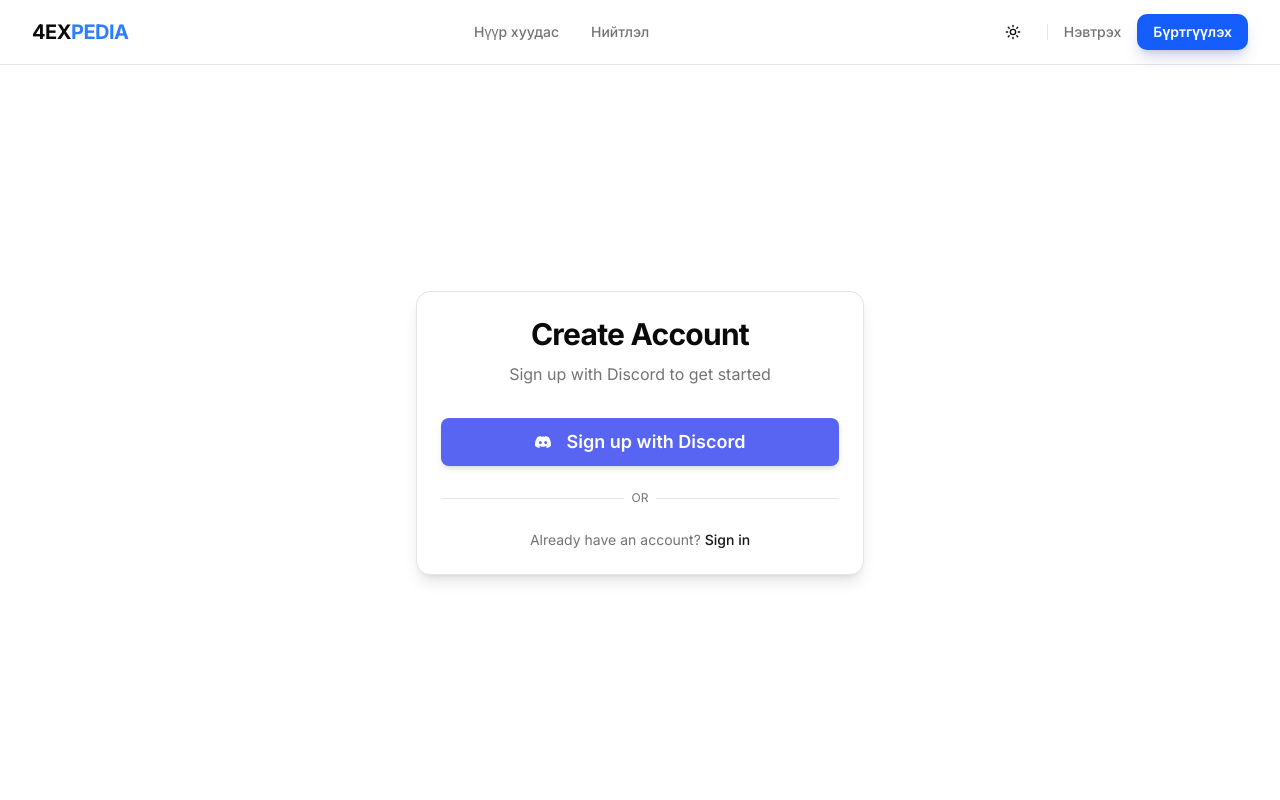
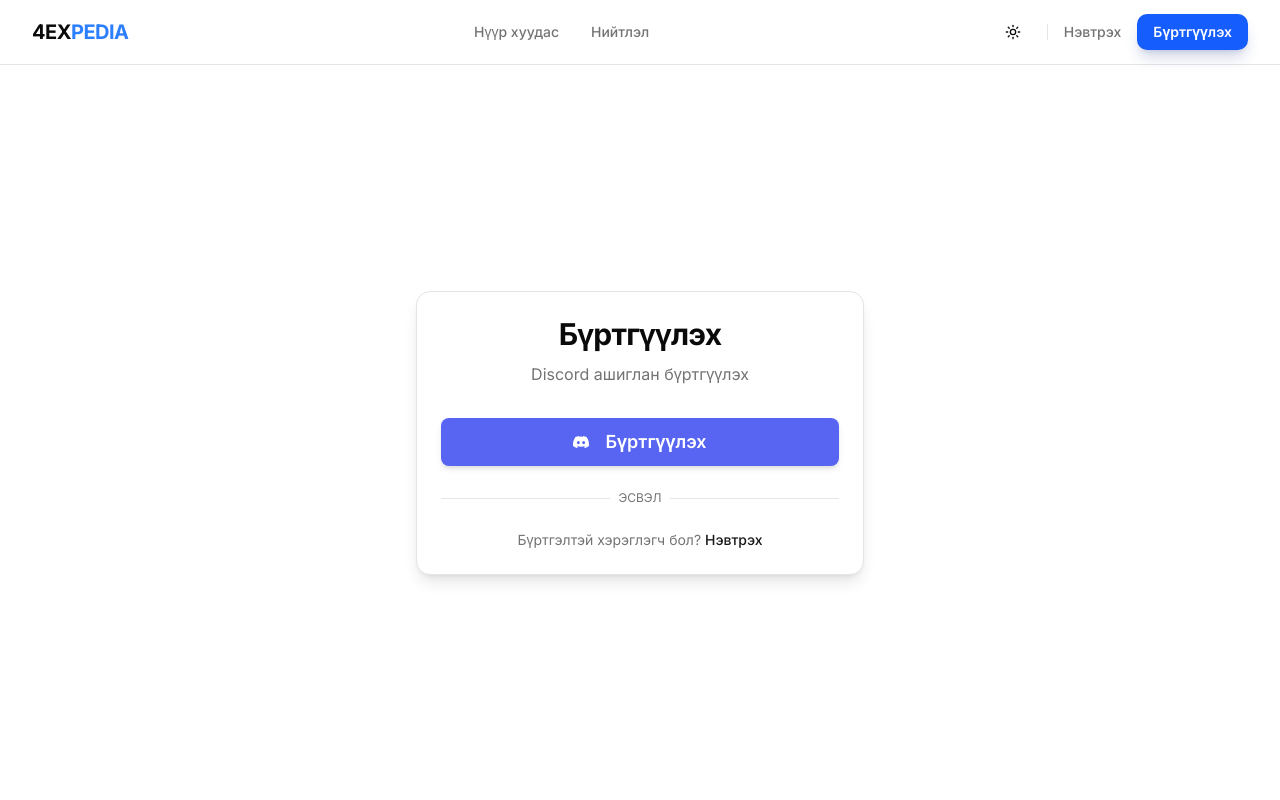
Before and after one commit to bayarloper/4ex, a Next.js app: page /signup in a window 1280 px wide. Shown: the top 800 px of the page. Built offline with nearby package versions, Linux system fonts and the light colour scheme; no server answers.

Commit message:
Ready to Break

```diff
--- a/app/signin/page.tsx
+++ b/app/signin/page.tsx
@@ -36,7 +36,7 @@ export default function SignInPage() {
               >
                 <path d="M20.317 4.37a19.791 19.791 0 0 0-4.885-1.515a.074.074 0 0 0-.079.037c-.21.375-.444.864-.608 1.25a18.27 18.27 0 0 0-5.487 0a12.64 12.64 0 0 0-.617-1.25a.077.077 0 0 0-.079-.037A19.736 19.736 0 0 0 3.677 4.37a.07.07 0 0 0-.032.027C.533 9.046-.32 13.58.099 18.057a.082.082 0 0 0 .031.057a19.9 19.9 0 0 0 5.993 3.03a.078.078 0 0 0 .084-.028a14.09 14.09 0 0 0 1.226-1.994a.076.076 0 0 0-.041-.106a13.107 13.107 0 0 1-1.872-.892a.077.077 0 0 1-.008-.128a10.2 10.2 0 0 0 .372-.292a.074.074 0 0 1 .077-.01c3.928 1.793 8.18 1.793 12.062 0a.074.074 0 0 1 .078.01c.12.098.246.198.373.292a.077.077 0 0 1-.006.127a12.299 12.299 0 0 1-1.873.892a.077.077 0 0 0-.041.107c.36.698.772 1.362 1.225 1.993a.076.076 0 0 0 .084.028a19.839 19.839 0 0 0 6.002-3.03a.077.077 0 0 0 .032-.054c.5-5.177-.838-9.674-3.549-13.66a.061.061 0 0 0-.031-.03zM8.02 15.33c-1.183 0-2.157-1.085-2.157-2.419c0-1.333.956-2.419 2.157-2.419c1.21 0 2.176 1.096 2.157 2.42c0 1.333-.956 2.418-2.157 2.418zm7.975 0c-1.183 0-2.157-1.085-2.157-2.419c0-1.333.955-2.419 2.157-2.419c1.21 0 2.176 1.096 2.157 2.42c0 1.333-.946 2.418-2.157 2.418z" />
               </svg>
-              Нэвтрэхийн Discord хаягаа ашиглана уу
+              Нэвтрэх
             </Button>
 
             <div className="relative">
--- a/app/signup/page.tsx
+++ b/app/signup/page.tsx
@@ -23,9 +23,9 @@ export default function SignUpPage() {
       <div className="min-h-[calc(100vh-4rem)] flex items-center justify-center bg-background p-4 py-12">
         <Card className="w-full max-w-md shadow-lg border-border">
           <CardHeader className="space-y-1 text-center pb-8">
-            <CardTitle className="text-3xl font-bold text-foreground">Create Account</CardTitle>
+            <CardTitle className="text-3xl font-bold text-foreground">Бүртгүүлэх</CardTitle>
             <CardDescription className="text-base text-muted-foreground">
-              Sign up with Discord to get started
+              Discord ашиглан бүртгүүлэх
             </CardDescription>
           </CardHeader>
           <CardContent className="space-y-8">
@@ -43,7 +43,7 @@ export default function SignUpPage() {
                 >
                   <path d="M20.317 4.37a19.791 19.791 0 0 0-4.885-1.515a.074.074 0 0 0-.079.037c-.21.375-.444.864-.608 1.25a18.27 18.27 0 0 0-5.487 0a12.64 12.64 0 0 0-.617-1.25a.077.077 0 0 0-.079-.037A19.736 19.736 0 0 0 3.677 4.37a.07.07 0 0 0-.032.027C.533 9.046-.32 13.58.099 18.057a.082.082 0 0 0 .031.057a19.9 19.9 0 0 0 5.993 3.03a.078.078 0 0 0 .084-.028a14.09 14.09 0 0 0 1.226-1.994a.076.076 0 0 0-.041-.106a13.107 13.107 0 0 1-1.872-.892a.077.077 0 0 1-.008-.128a10.2 10.2 0 0 0 .372-.292a.074.074 0 0 1 .077-.01c3.928 1.793 8.18 1.793 12.062 0a.074.074 0 0 1 .078.01c.12.098.246.198.373.292a.077.077 0 0 1-.006.127a12.299 12.299 0 0 1-1.873.892a.077.077 0 0 0-.041.107c.36.698.772 1.362 1.225 1.993a.076.076 0 0 0 .084.028a19.839 19.839 0 0 0 6.002-3.03a.077.077 0 0 0 .032-.054c.5-5.177-.838-9.674-3.549-13.66a.061.061 0 0 0-.031-.03zM8.02 15.33c-1.183 0-2.157-1.085-2.157-2.419c0-1.333.956-2.419 2.157-2.419c1.21 0 2.176 1.096 2.157 2.42c0 1.333-.956 2.418-2.157 2.418zm7.975 0c-1.183 0-2.157-1.085-2.157-2.419c0-1.333.955-2.419 2.157-2.419c1.21 0 2.176 1.096 2.157 2.42c0 1.333-.946 2.418-2.157 2.418z" />
                 </svg>
-                Sign up with Discord
+                Бүртгүүлэх
               </Button>
 
               <div className="relative">
@@ -52,15 +52,15 @@ export default function SignUpPage() {
                 </div>
                 <div className="relative flex justify-center text-xs uppercase">
                   <span className="bg-card px-2 text-muted-foreground">
-                    Or
+                    Эсвэл
                   </span>
                 </div>
               </div>
 
               <div className="text-center text-sm text-muted-foreground">
-                Already have an account?{" "}
+                Бүртгэлтэй хэрэглэгч бол?{" "}
                 <a href="/signin" className="text-primary hover:underline font-medium">
-                  Sign in
+                  Нэвтрэх
                 </a>
               </div>
             </div>
```
